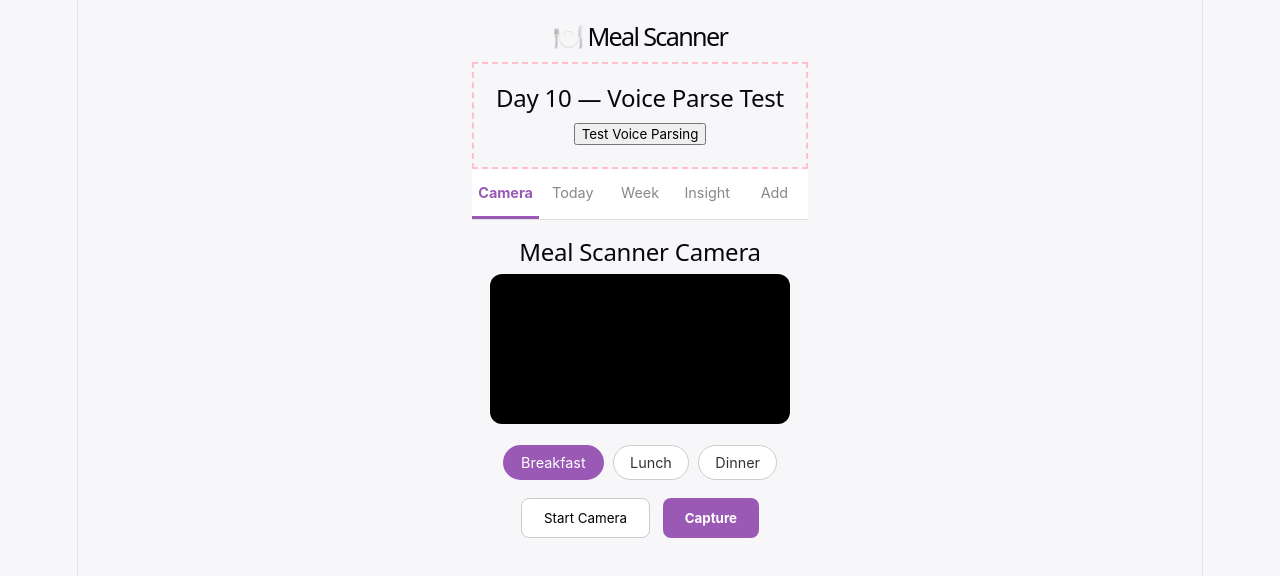
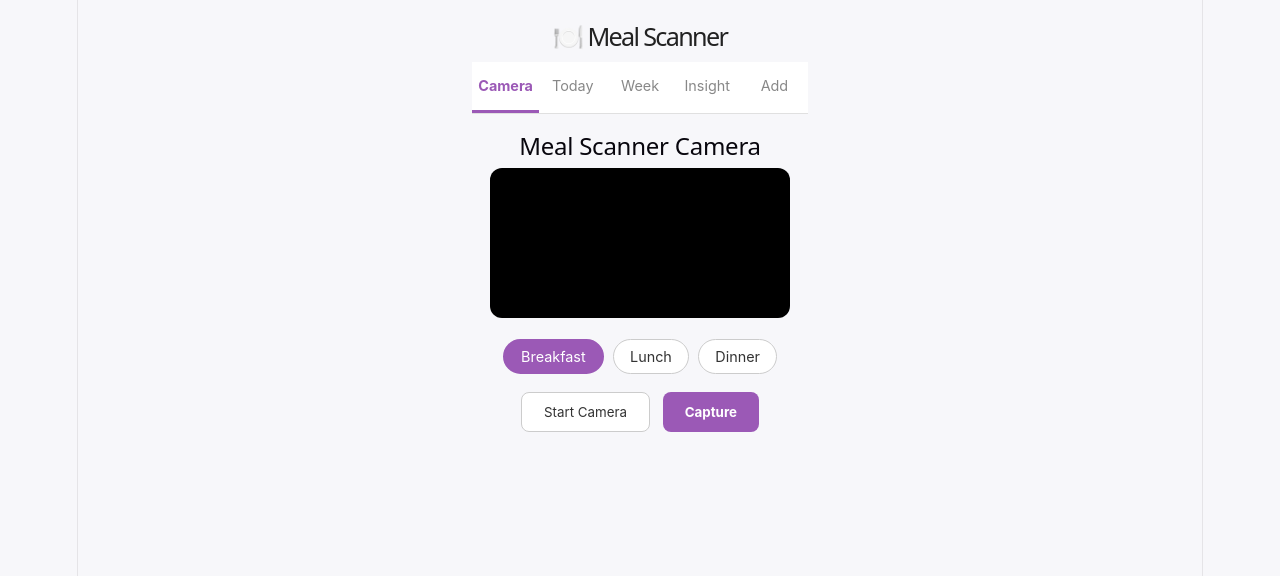
Before and after one commit to Manas-Indore/iqoo-meal-scanner, a React (Vite) app: page / in a window 1280 px wide. Shown: the top 576 px of the page. Built offline with nearby package versions, Linux system fonts and the light colour scheme.

Commit message:
Remove debug test section, fix text visibility on title and Start Camera button

```diff
--- a/src/App.jsx
+++ b/src/App.jsx
@@ -24,22 +24,10 @@ function App() {
 
   return (
   <div style={{ maxWidth: '480px', margin: '0 auto', minHeight: '100vh', background: '#f7f7fa' }}>
-    <h1 style={{ textAlign: 'center', padding: '1.25rem 0 0.75rem', margin: 0, fontSize: '1.4rem' }}>
-      🍽️ Meal Scanner
+    <h1 style={{ textAlign: 'center', padding: '1.25rem 0 0.75rem', margin: 0, fontSize: '1.4rem', color: '#222' }}>
+    🍽️ Meal Scanner
     </h1>
 
-    <section style={{ padding: '20px', border: '2px dashed pink' }}>
-      <h2>Day 10 — Voice Parse Test</h2>
-      <button onClick={() => {
-        console.log(parseVoiceInput("I ate a plate of dosa"));
-        console.log(parseVoiceInput("had 2 idlis for breakfast"));
-        console.log(parseVoiceInput("just some naan"));
-        console.log(parseVoiceInput("ate pizza"));
-        console.log(parseVoiceInput("I had biryani"));
-      }}>
-        Test Voice Parsing
-      </button>
-    </section>
 
     <div style={{ display: 'flex', borderBottom: '1px solid #e0e0e0', background: '#fff', position: 'sticky', top: 0, zIndex: 10 }}>
       <button style={tabStyle('camera')} onClick={() => setActiveTab('camera')}>Camera</button>
--- a/src/camera/CameraCapture.jsx
+++ b/src/camera/CameraCapture.jsx
@@ -81,7 +81,7 @@ function CameraCapture() {
       <div style={{ margin: "1rem 0", display: "flex", justifyContent: "center", gap: "0.75rem" }}>
         <button
           onClick={startCamera}
-          style={{ padding: "0.6rem 1.2rem", borderRadius: "8px", border: "1px solid #ccc", background: "#fff" }}
+          style={{ padding: "0.6rem 1.2rem", borderRadius: "8px", border: "1px solid #ccc", background: "#fff", color: "#333" }}
         >
           Start Camera
         </button>
```
